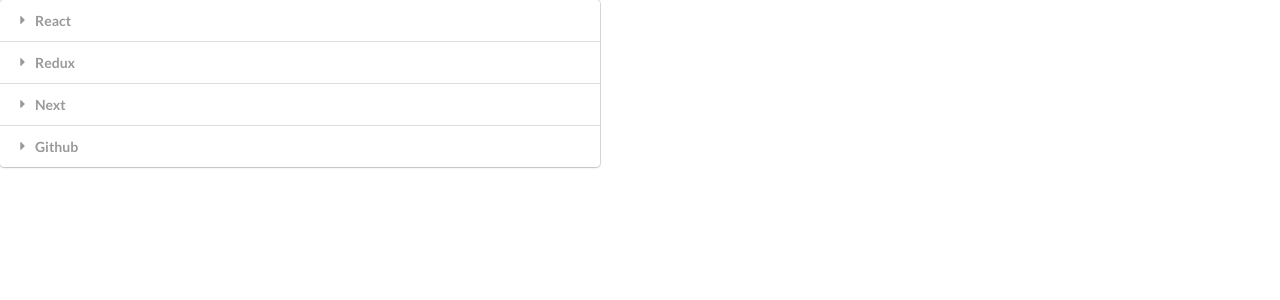
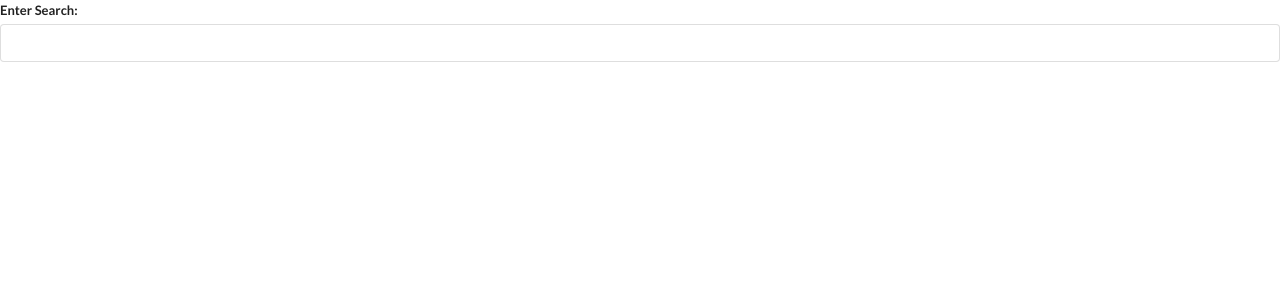
Before and after one commit to hastytoro/react-widget-apps-sandbox, a React (Vite) app: page / in a window 1280 px wide. Shown: the top 300 px of the page. Built offline with nearby package versions, Linux system fonts and the light colour scheme.

Commit message:
4) Search component that effect calls wiki API

```diff
--- a/package.json
+++ b/package.json
@@ -9,6 +9,7 @@
     "preview": "vite preview"
   },
   "dependencies": {
+    "axios": "^0.27.2",
     "react": "^18.2.0",
     "react-dom": "^18.2.0"
   },
--- a/src/App.jsx
+++ b/src/App.jsx
@@ -1,4 +1,5 @@
 import Accordion from "./components/Accordion";
+import Search from "./components/Search";
 
 const items = [
   {
@@ -35,7 +36,7 @@
     title: "Github",
     url: "https://github.com/",
     content:
-      "It provides the distributed version control of Git plus access control, bug tracking, software feature requests, task management, continuous integration, and wikis for every project.",
+      "It provides the distributed version control of Git plus access control, bug tracking, software feature requests, task management, continuous integration.",
     author: "Tom Preston-Werner, Scott Chacon",
     num_comments: 2,
     points: 5,
@@ -46,7 +47,8 @@
 function App() {
   return (
     <div className="App">
-      <Accordion items={items} />
+      {/* <Accordion items={items} /> */}
+      <Search />
     </div>
   );
 }
--- /dev/null
+++ b/src/components/Search.jsx
@@ -0,0 +1,42 @@
+import React, { useState, useEffect } from "react";
+import axios from "axios";
+
+const Search = () => {
+  const [term, setTerm] = useState("");
+  const [results, setResults] = useState([]);
+  console.log(results);
+  useEffect(() => {
+    const searchWiki = async () => {
+      const baseUrl = "https://en.wikipedia.org/w/api.php";
+      const { data } = await axios.get(`${baseUrl}`, {
+        params: {
+          action: "query",
+          list: "search",
+          origin: "*",
+          format: "json",
+          srsearch: term,
+        },
+      });
+      setResults(data.query.search);
+    };
+    if (!term) return; // exit logic
+    searchWiki();
+  }, [term]);
+
+  return (
+    <div>
+      <div className="ui form">
+        <div className="field">
+          <label>Enter Search:</label>
+          <input
+            className="input"
+            value={term}
+            onChange={(e) => setTerm(e.target.value)}
+          />
+        </div>
+      </div>
+    </div>
+  );
+};
+
+export default Search;
```
Also changed, not shown: 1 other file (tests, documents, lock files or other folders).
